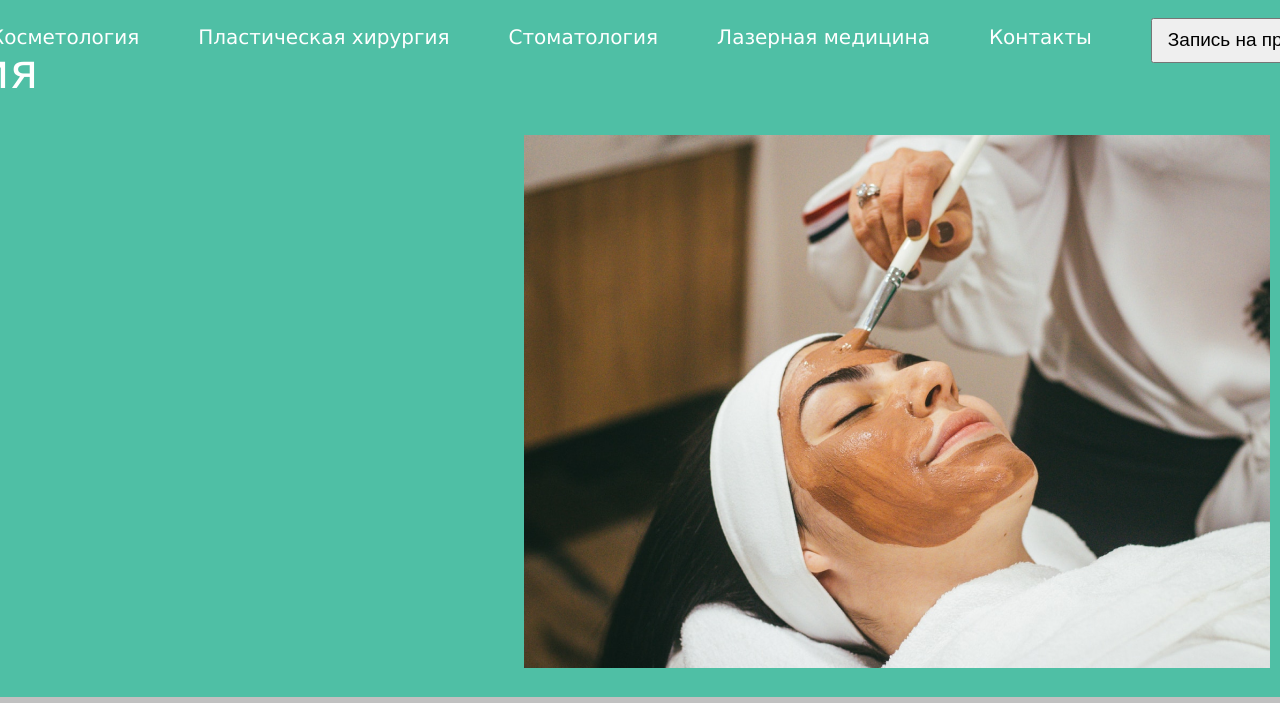
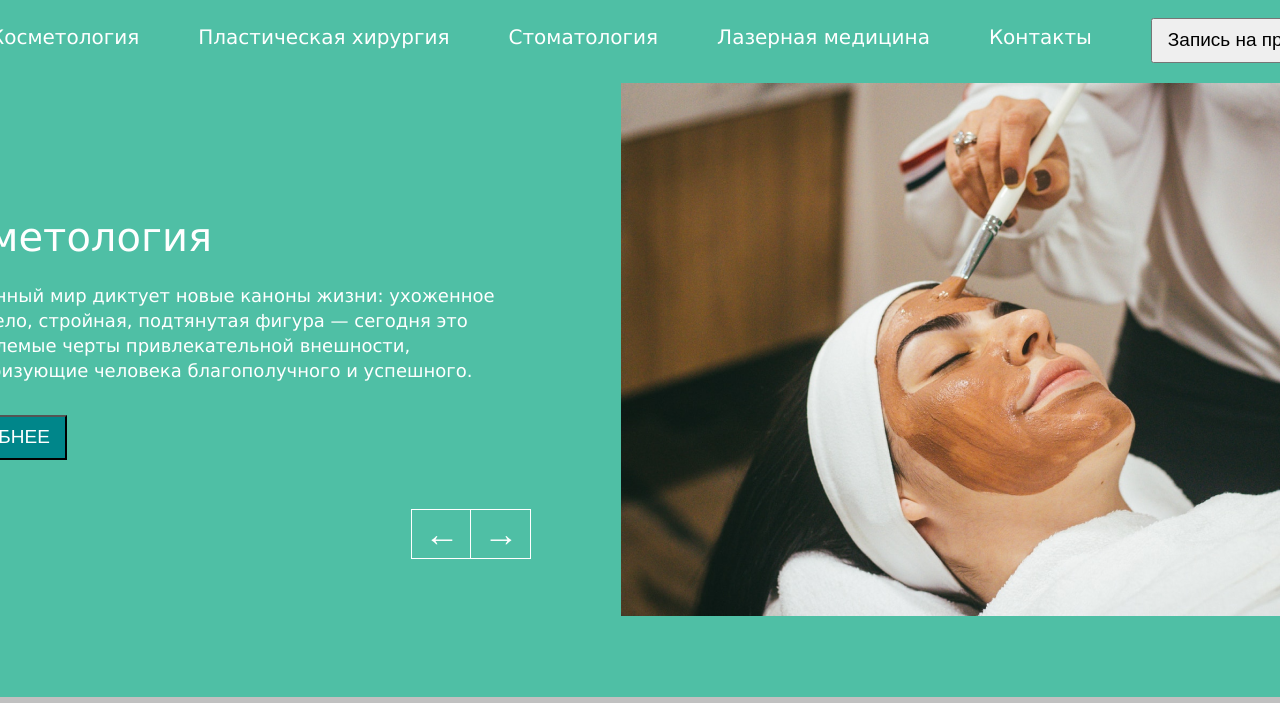
Before and after one commit to fedko-zhenja/mock-up_cosmetology, a plain HTML site: page index.html in a window 1280 px wide. Shown: the part 97-800 px from the top of the page. Drawn offline with Linux system fonts and the light colour scheme.

Commit message:
adding gallery

```diff
--- a/index.html
+++ b/index.html
@@ -35,19 +35,26 @@
                 <div class="cont">Контакты</div>
                 <div class="zapis"><button class="button_zapis"><span>Запись на прием</span></button></div>
             </div>
-            <div><div class="vremmeno">
-                 <div class="cosmo_h1">Косметология</div>
-                    <div></div>
-                    <div></div>
-                    <div></div>
-                </div>
-                <div>
-                    <div class="gallery_img"></div>
-                <div></div>
+            <div class="gallery">
+              <div class="cosmo_2">Косметология
+                   <div class="text_gallery"><p class="p_1">Современный мир диктует новые каноны жизни: ухоженное</p>
+                                             <p class="p_2">лицо и тело, стройная, подтянутая фигура — сегодня это</p>
+                                             <p class="p_3">неотъемлемые черты привлекательной внешности, </p>
+                                             <p class="p_4">характеризующие человека благополучного и успешного.</p>
+                   </div>
+                   <div class="podrobno"><button class="button_podrobno"><span>ПОДРОБНЕЕ</span></button></div>
+
+                   <div class="strelki">  <div class="strelka_left"><button class="left"></button></div>
+                        <div class="strelka_right"><button class="right"></button></div>
+                   </div>
+                   <div class="sub_menu"></div>
+
+              </div>
+             <div class="cosmo_img"></div>
+
             </div>
-            </div>
-            </div>
-            </div>
+             </div>
+        </div>
     </header>
     <main></main>
     <footer></footer>
--- a/styles/style.css
+++ b/styles/style.css
@@ -155,7 +155,7 @@ body {
  }
 
  .plast {
-    margin: 30px 65px 255px -6px;
+    margin: 30px 65px 60px -6px;
  }
 
  .stomat{
@@ -180,16 +180,82 @@ body {
     padding: 9px 15px 10px;
 }
 
-
-.gallery_img {
-    width: 746px;
-    height: 533px;
-    background-image: url('../images/Rectangle\ 7.png');
-    margin: 40px 844px 0px
+.gallery{
+    display: flex;
+    justify-content: center;
 }
 
-.cosmo_h1 {
-    font-size: 48px;
+
+.cosmo_2 {
+    font-size: 40px;
     font-family: verdana;
     color: white;
+    margin-top: 170px;
+    margin-right: -109px;
 }
+
+.cosmo_img{
+    background-image: url('../images/Rectangle\ 7.png');
+    height: 533px;
+    width: 746px;
+    margin-top: 36px;
+    margin-left: 235px;
+}
+
+.text_gallery {
+    font-size: 18px;
+}
+
+.p_1{
+    margin-top: 30px;
+    margin-bottom: 7px;
+}
+
+.p_2{
+    margin-bottom: 7px;
+}
+
+.p_3{
+    margin-bottom: 7px;
+}
+
+.button_podrobno {
+    font-size: 19px;
+    padding: 9px 15px 10px;
+    margin-top: 35px;
+    color: white;
+    background: #00868A;
+}
+
+.strelki {
+    flex-direction: row;
+    display: flex;
+    position: absolute;
+    margin-left: 498px;
+    margin-top: 49px;
+}
+
+.left {
+    background: #4FBFA5;
+    border: 1px solid #FFFFFF;
+    font-size: 35px;
+    padding: 4px 12px;
+    color: white;
+}
+
+.right {
+    background: #4FBFA5;
+    border: 1px solid #FFFFFF;
+    font-size: 35px;
+    padding: 4px 12px;
+    color: white;
+    margin-left: -2px;
+}
+
+.left:after {
+    content: '\2190' ;
+}
+
+.right:after {
+    content: '\2192'
+}
```
